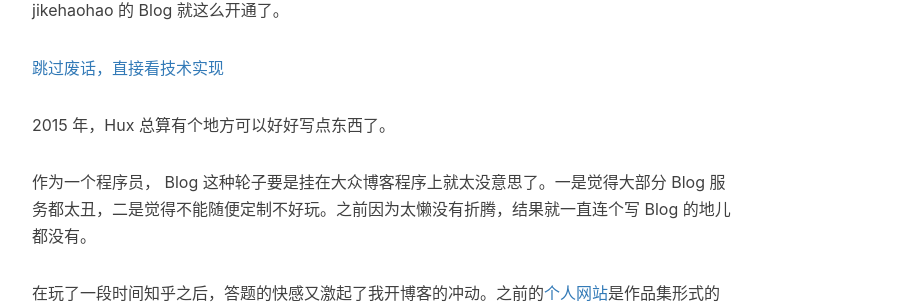
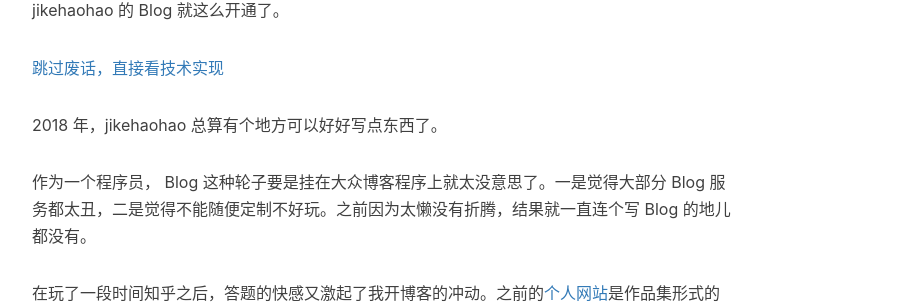
Before and after one commit to jikehaohao/jikehaohao.github.io, a Jekyll site: the page built from _posts/2014-01-29-hello-2015.markdown, in a window 1280 px wide and 900 px high, scrolled down 568 px. Shown: the part 145-452 px from the top of the window, without its empty margins (233-1142 px from the left). Built offline with Jekyll 4.4.1, drawn with Linux system fonts in a browser that asks for light colours; nearby versions of some CDN libraries; comment, search, counter and statistics services are not loaded.

Commit message:
fetal:"修改"

```diff
--- a/_posts/2014-01-29-hello-2015.markdown
+++ b/_posts/2014-01-29-hello-2015.markdown
@@ -22,7 +22,7 @@
 
 
 
-2015 年，Hux 总算有个地方可以好好写点东西了。
+2018 年，jikehaohao 总算有个地方可以好好写点东西了。
 
 
 作为一个程序员， Blog 这种轮子要是挂在大众博客程序上就太没意思了。一是觉得大部分 Blog 服务都太丑，二是觉得不能随便定制不好玩。之前因为太懒没有折腾，结果就一直连个写 Blog 的地儿都没有。
```
